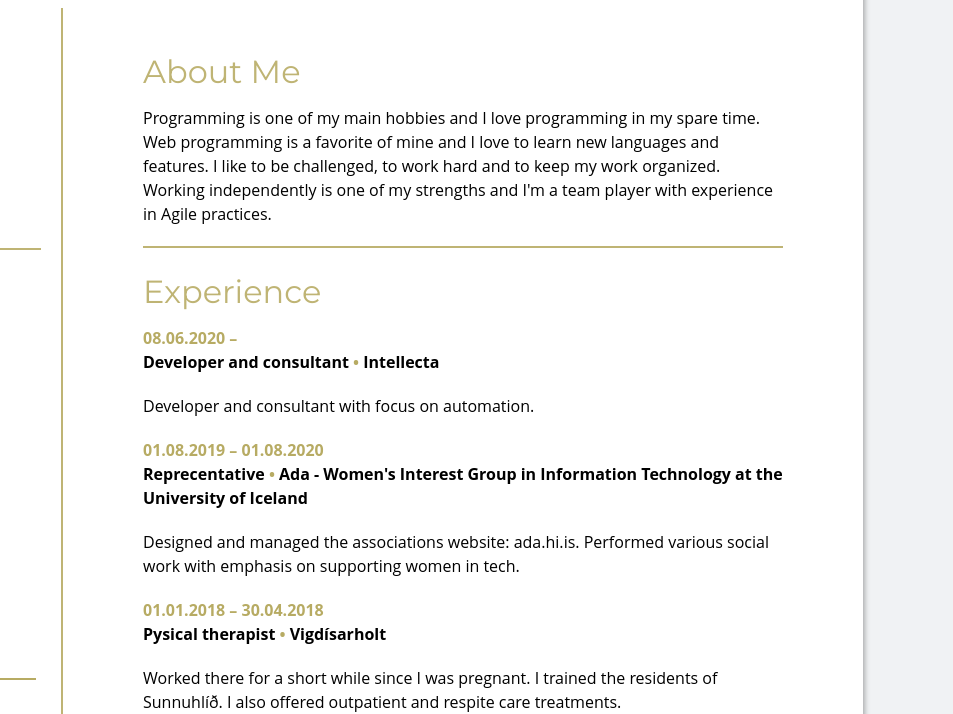
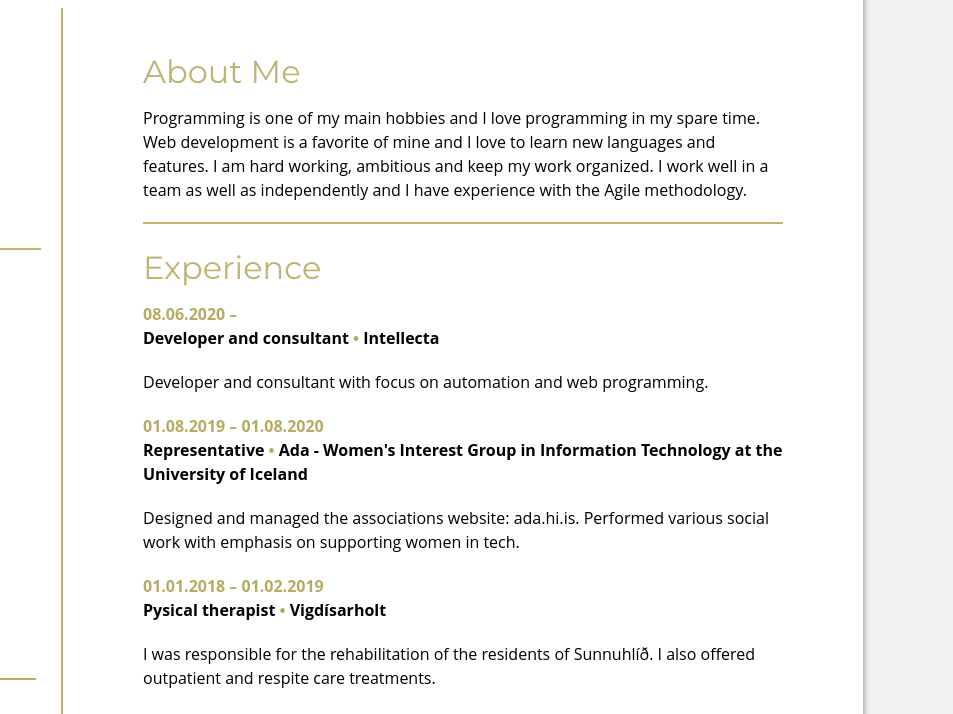
Before and after one commit to thordisp/thordisp.github.io, a website: page en.html in a window 1280 px wide. Shown: the part 192-906 px from the top of the page, 327-1280 px from the left. Drawn offline with Linux system fonts and the light colour scheme.

Commit message:
A few adjustments to the introduction text and last styling touches

```diff
--- a/en.html
+++ b/en.html
@@ -27,23 +27,23 @@
           <div class="about">
             <h3>About Me</h3>
             <p>
-              Programming is one of my main hobbies and I love programming in my spare time. Web programming is a favorite of mine
-              and I love to learn new languages and features. I like to be challenged, to work hard and to keep my work organized.
-              Working independently is one of my strengths and I'm a team player with experience in Agile practices.
+              Programming is one of my main hobbies and I love programming in my spare time. Web development is a favorite of mine
+              and I love to learn new languages and features. I am hard working, ambitious and keep my work organized.
+              I work well in a team as well as independently and I have experience with the Agile methodology.
             </p>
           </div>
           <div class="experience">
             <h3>Experience</h3>
             <strong>08.06.2020 –</strong>
             <p class="bold add-space-below">Developer and consultant <strong>•</strong> Intellecta</p>
-            <p class="add-space-below">Developer and consultant with focus on automation.</p>
+            <p class="add-space-below">Developer and consultant with focus on automation and web programming.</p>
             <strong>01.08.2019 – 01.08.2020</strong>
-            <p class="bold add-space-below">Reprecentative <strong>•</strong> Ada - Women's Interest Group in Information Technology at the University of Iceland </p>
+            <p class="bold add-space-below">Representative <strong>•</strong> Ada - Women's Interest Group in Information Technology at the University of Iceland </p>
             <p class="add-space-below">Designed and managed the associations website: <a href="ada.hi.is">ada.hi.is</a>. Performed various social
             work with emphasis on supporting women in tech.</p>
-            <strong>01.01.2018 – 30.04.2018</strong>
+            <strong>01.01.2018 – 01.02.2019</strong>
             <p class="bold add-space-below">Pysical therapist <strong>•</strong> Vigdísarholt</p>
-            <p class="add-space-below">Worked there for a short while since I was pregnant. I trained the residents of Sunnuhlíð.
+            <p class="add-space-below">I was responsible for the rehabilitation of the residents of Sunnuhlíð.
             I also offered outpatient and respite care treatments.
             </p>
             <strong>01.10.2014 - 30.11.2017</strong>
--- a/styles.scss
+++ b/styles.scss
@@ -128,7 +128,13 @@ h1, h3, h4 {
         margin-bottom: 20px;
       }
 
-      .about, .experience, .education {
+      .education {
+        .bold {
+          font-weight: bold;
+        }
+      }
+
+      .about, .experience {
         padding-bottom: 20px;
         border-bottom: 2px solid #bfb474;
 
```
Also changed, not shown: index.html (+8 -8 lines), styles.css.
